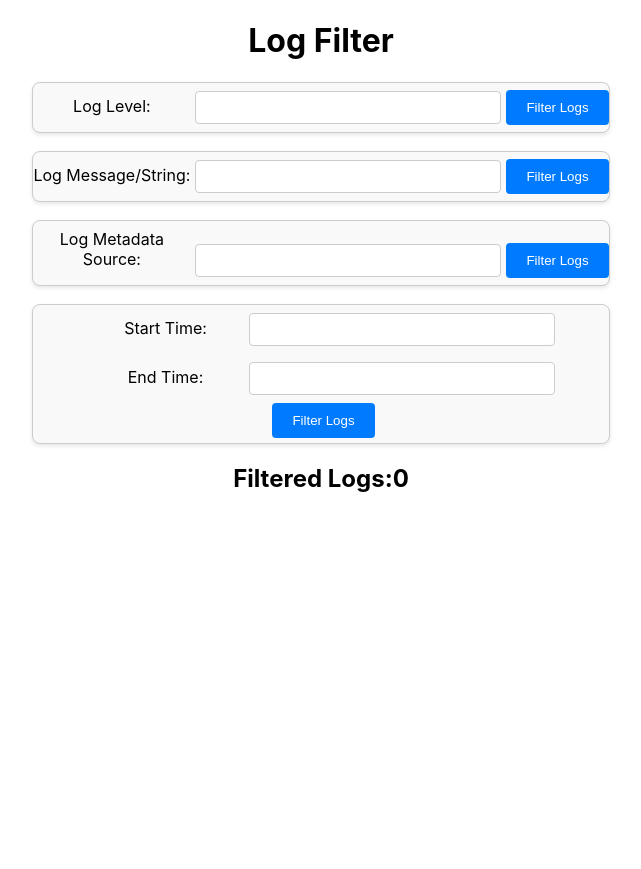
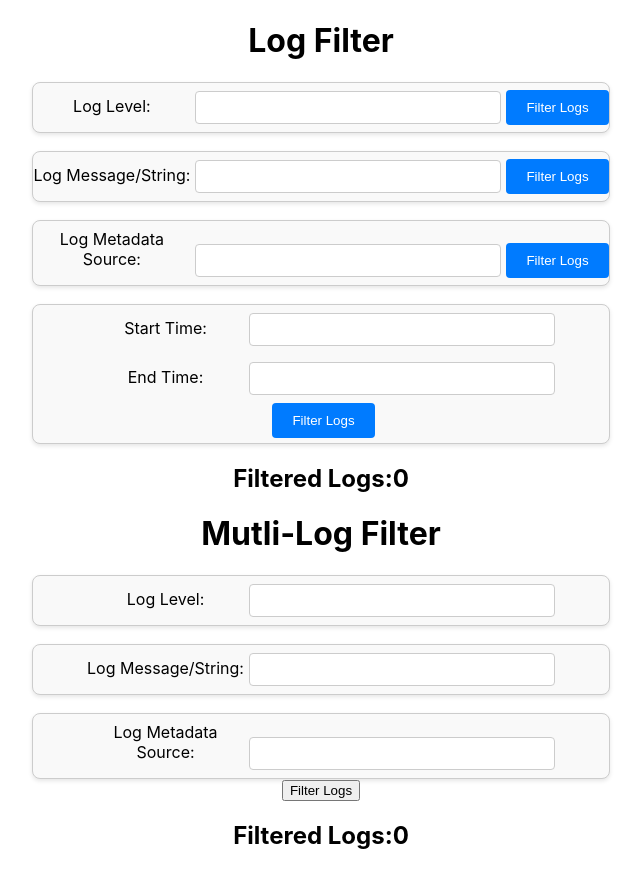
Before and after one commit to me-aashish/chat360-client, a React (Create React App) app in the folder client/: page / in a window 1280 px wide. Shown: the whole page, without its empty margins (319-960 px from the left). Before the commit the page ends 800 px from the top, so only its background shows below. Built offline with nearby package versions, Linux system fonts and the light colour scheme.

Commit message:
added multi-filter component

```diff
--- a/client/src/App.js
+++ b/client/src/App.js
@@ -1,6 +1,7 @@
 import logo from './logo.svg';
 import './App.css';
 import FilterLogComponent from './components/FilterLogComponent';
+import MultiFilterLogComponent from './components/MultipleFilterLogComponent';
 
 
 
@@ -8,6 +9,7 @@ function App() {
   return (
     <div className="App">
       <FilterLogComponent />
+      <MultiFilterLogComponent />
     </div>
   );
 }
--- /dev/null
+++ b/client/src/components/MultipleFilterLogComponent.js
@@ -0,0 +1,89 @@
+import React, { useState } from 'react';
+import axios from 'axios';
+import "../index.css"
+import { BASE_URL } from '../constants/BASE_URL';
+
+function MultiFilterLogComponent(){
+  const [logLevel, setLogLevel] = useState("");
+  const [logMessage, setLogMessage] = useState("");
+  const [logMetadata, setLogMetadata] = useState("");
+  const [filteredLogs, setFilteredLogs] = useState([]);
+  const [errorMsg, setError] = useState("");
+
+  const handleMultiFilter = async() => {
+    const postBody = [];
+
+    if (logLevel) {
+        postBody.push({
+        property: "log_level",
+        value: logLevel,
+        });
+    }
+    if (logMessage) {
+        postBody.push({
+        property: "log_message",
+        value: logMessage,
+        });
+    }
+    if (logMetadata) {
+        postBody.push({
+        property: "metadata",
+        value: logMetadata,
+        });
+    }
+    try {
+        const response = await axios.post(`${BASE_URL}/api/v1/multiple-filter`, postBody);
+        setFilteredLogs(response.data.result);
+    } catch (error) {
+        setError('Error filtering logs:', );
+        console.error('Error filtering logs:', error);
+    }
+
+  };
+
+
+
+  return (
+    <div>
+      <h1>Mutli-Log Filter</h1>
+      <div className="logFilterContainer">
+        <label>Log Level:</label>
+        <input type="text" value={logLevel} onChange={(e) => setLogLevel(e.target.value)} />
+      </div>
+      <div className="logFilterContainer">
+        <label>Log Message/String:</label>
+        <input type="text" value={logMessage} onChange={(e) => setLogMessage(e.target.value)} />
+      </div>
+      <div className="logFilterContainer">
+        <label>Log Metadata Source:</label>
+        <input type="text" value={logMetadata} onChange={(e) => setLogMetadata(e.target.value)} />
+      </div>
+      <button onClick={handleMultiFilter}>Filter Logs</button>
+
+
+      <h2>Filtered Logs:{filteredLogs.length}</h2>
+      {console.log(filteredLogs)}
+<ul>
+  {errorMsg ? <div>{errorMsg}</div> :  filteredLogs.map((log, index) => (
+    <li key={index}>
+      <div>
+        <strong>log_level:</strong> {log.log_level}
+      </div>
+      <div>
+        <strong>log_message:</strong> {log.log_message}
+      </div>
+      <div>
+        <strong>timestamp:</strong> {log.timestamp}
+      </div>
+      <div>
+        <strong>metadata:</strong> {JSON.stringify(log.metadata)}
+      </div>
+      <hr /> {/* Add a horizontal line between each log entry */}
+    </li>
+  ))}
+</ul>
+    </div>
+  );
+}
+
+export default MultiFilterLogComponent;
```
